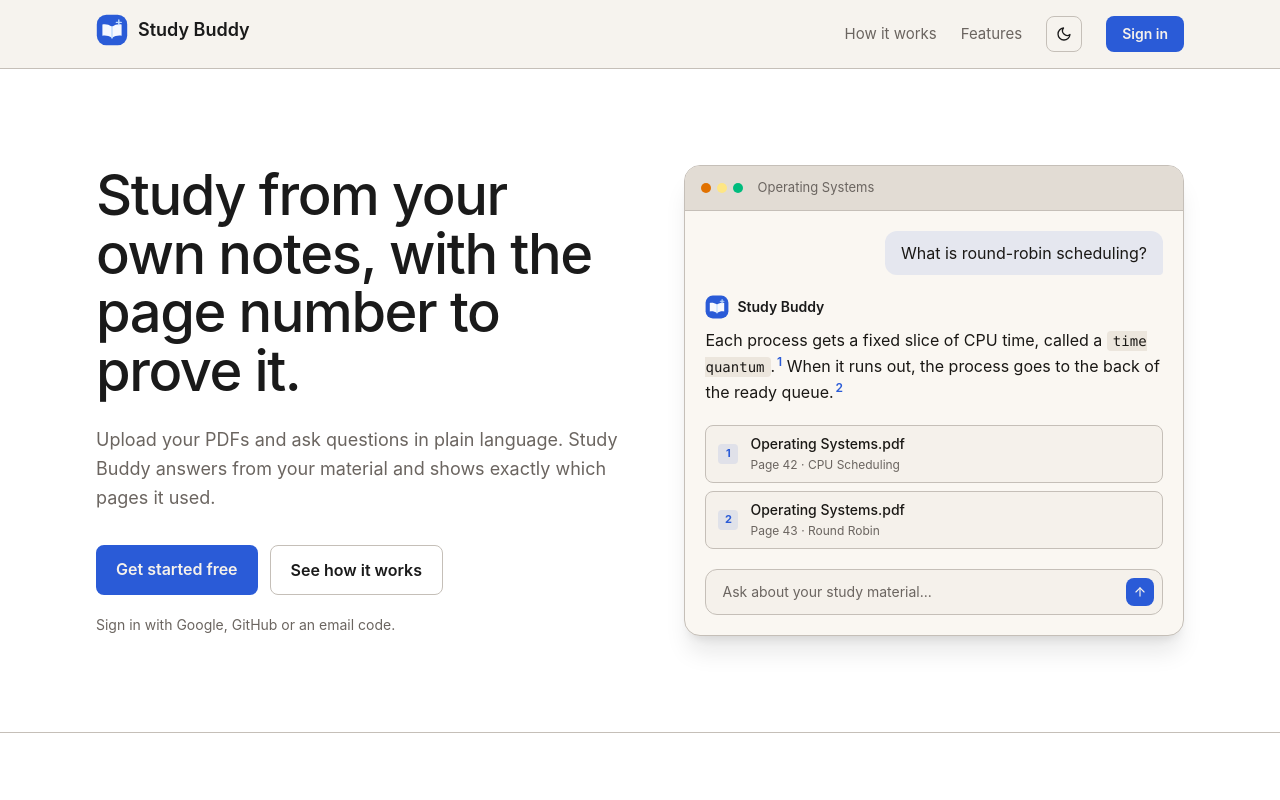
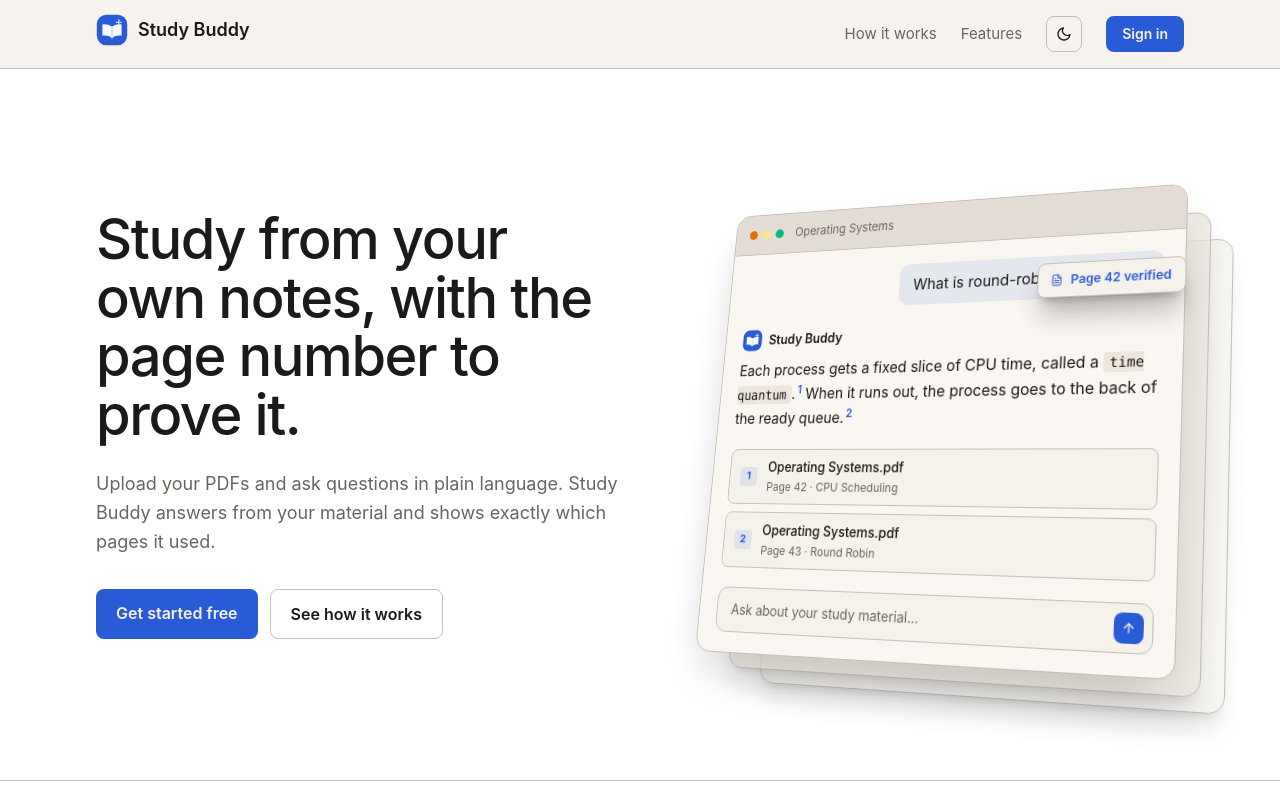
Before and after one commit to Utpalsonowal7/Study-Buddy-Full-Stack-RAG-Chatbot-with-Production-Grade-Authentication-Frontend, a React (Vite) app: page / in a window 1280 px wide. Shown: the top 800 px of the page. Built offline with nearby package versions, Linux system fonts and the light colour scheme; no server answers.

Commit message:
added new style

```diff
--- a/src/pages/Home.tsx
+++ b/src/pages/Home.tsx
@@ -30,15 +30,53 @@
 
 function ChatPreview() {
      return (
+          <div className="[perspective:1400px] [perspective-origin:50%_40%] py-6">
                <div
                     aria-label="Example conversation"
-               className="overflow-hidden rounded-2xl border border-cardBorder bg-dashBg shadow-xl shadow-shadow/10"
+                    className="
+                         group relative
+                         [transform-style:preserve-3d]
+                         [transform:rotateX(14deg)_rotateY(-22deg)_rotateZ(4deg)]
+                         transition-transform duration-700 ease-out
+                         hover:[transform:rotateX(0deg)_rotateY(0deg)_rotateZ(0deg)]
+                    "
+               >
+
+                    <div
+                         className="
+                              absolute inset-0 rounded-2xl border border-cardBorder bg-cardBg/40
+                              shadow-xl shadow-shadow/10
+                              [transform:translate3d(28px,28px,-90px)]
+                              transition-transform duration-700
+                              group-hover:[transform:translate3d(10px,10px,-20px)]
+                         "
+                    />
+
+
+                    <div
+                         className="
+                              absolute inset-0 rounded-2xl border border-cardBorder bg-cardBg/70
+                              shadow-xl shadow-shadow/10
+                              [transform:translate3d(14px,14px,-45px)]
+                              transition-transform duration-700
+                              group-hover:[transform:translate3d(5px,5px,-10px)]
+                         "
+                    />
+
+
+                    <div
+                         className="
+                              relative overflow-hidden rounded-2xl border border-cardBorder
+                              bg-dashBg shadow-2xl shadow-shadow/20
+                         "
                     >
                          <div className="flex items-center gap-1.5 border-b border-cardBorder bg-navB px-4 py-3">
                               <i className="size-2.5 rounded-full bg-amber-600" />
                               <i className="size-2.5 rounded-full bg-amber-200" />
                               <i className="size-2.5 rounded-full bg-emerald-500" />
-                    <span className="ml-2 text-[13px]">Operating Systems</span>
+                              <span className="ml-2 text-[13px]">
+                                   Operating Systems
+                              </span>
                          </div>
 
                          <div className="space-y-5 p-5">
@@ -52,8 +90,8 @@
                                         Study Buddy
                                    </div>
                                    <div className="leading-relaxed text-dashText">
-                              Each process gets a fixed slice of CPU time,
-                              called a{" "}
+                                        Each process gets a fixed slice of CPU
+                                        time, called a{" "}
                                         <code className="rounded bg-cardBg px-1.5 py-0.5 font-mono text-sm">
                                              time quantum
                                         </code>
@@ -61,8 +99,8 @@
                                         <sup className="ml-0.5 font-semibold text-short">
                                              1
                                         </sup>{" "}
-                              When it runs out, the process goes to the back of
-                              the ready queue.
+                                        When it runs out, the process goes to
+                                        the back of the ready queue.
                                         <sup className="ml-0.5 font-semibold text-short">
                                              2
                                         </sup>
@@ -70,8 +108,14 @@
                               </div>
 
                               <div className="space-y-2">
-                         <Source n={1} topic="Page 42 · CPU Scheduling" />
-                         <Source n={2} topic="Page 43 · Round Robin" />
+                                   <Source
+                                        n={1}
+                                        topic="Page 42 · CPU Scheduling"
+                                   />
+                                   <Source
+                                        n={2}
+                                        topic="Page 43 · Round Robin"
+                                   />
                               </div>
 
                               <div className="flex items-center justify-between rounded-xl border border-cardBorder bg-background py-2 pl-4 pr-2 text-sm">
@@ -79,6 +123,21 @@
                                    <span className="grid size-7 place-items-center rounded-lg bg-short text-background">
                                         <FiArrowUp />
                                    </span>
+                              </div>
+                         </div>
+                    </div>
+
+                    <div
+                         className="
+                              absolute -right-4 top-24 hidden sm:flex items-center gap-2
+                              rounded-lg border border-cardBorder bg-background px-3 py-2
+                              text-xs font-semibold text-short shadow-xl shadow-shadow/30
+                              [transform:translateZ(70px)]
+                              transition-transform duration-700
+                              group-hover:[transform:translateZ(0px)]
+                         "
+                    >
+                         <FiFileText /> Page 42 verified
                     </div>
                </div>
           </div>
@@ -210,9 +269,7 @@
                                         See how it works
                                    </a>
                               </div>
-                              <div className="mt-5 text-sm">
-                                   Sign in with Google, GitHub or an email code.
-                              </div>
+
                          </div>
                          <ChatPreview />
                     </div>
```
Lines whose indentation alone changed are shown as unchanged.
